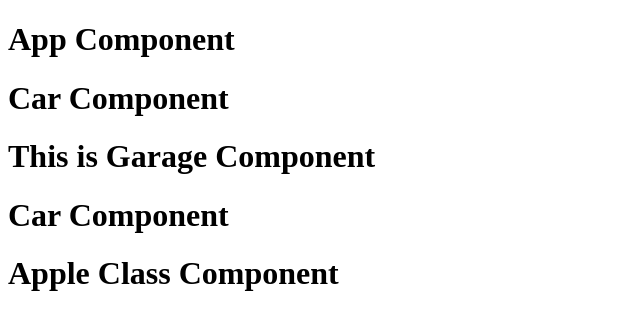
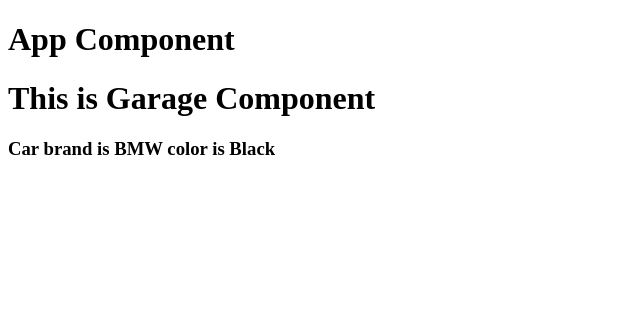
Before and after one commit to panneerselvam999/React-tutorial, a React (Create React App) app in the folder app/: page / in a window 1280 px wide. Shown: the top 330 px of the page, without its empty margins (0-640 px from the left). Built offline with nearby package versions, Linux system fonts and the light colour scheme.

Commit message:
send props single value

```diff
--- a/app/src/Component/Car.js
+++ b/app/src/Component/Car.js
@@ -1,7 +1,11 @@
-function Car() {
+
+
+function Car(props) {
+    const { brand, color } = props
+
     return (
         <div>
-            <h1>Car Component</h1>
+            <h3>Car brand is {brand} color is {color}</h3>
         </div>
     )
 }
--- a/app/src/Component/Garage.js
+++ b/app/src/Component/Garage.js
@@ -1,11 +1,15 @@
 import Car from "./Car";
 
+
+const bmw = "BMW"
+// const bmwInfo = { brand: "BMW", color: "Black" }
 
 function Garage() {
     return (
         <div>
             <h1>This is Garage Component</h1>
-            <Car />
+            <Car brand={bmw} color="Black" />
+            {/* <Car carInfo={bmwInfo} /> */}
         </div>
     )
 }
--- a/app/src/index.js
+++ b/app/src/index.js
@@ -3,17 +3,17 @@ import ReactDOM from 'react-dom/client';
 import App from './App';
 
 //custom components
-import Car from "./Component/Car.js";
+// import Car from "./Component/Car.js";
 import Garage from './Component/Garage.js';
-import Apple from './Component/Apple.js';
+// import Apple from './Component/Apple.js';
 
 const root = ReactDOM.createRoot(document.getElementById('root'));
 root.render(
   <React.StrictMode>
     <App />
-    <Car />
+    {/* <Car /> */}
     <Garage />
-    <Apple />
+    {/* <Apple /> */}
   </React.StrictMode>
 );
 
```
Also changed, not shown: app/src/Component/Apple.js (+0 -14 lines), app/src/logo.svg (deleted).
